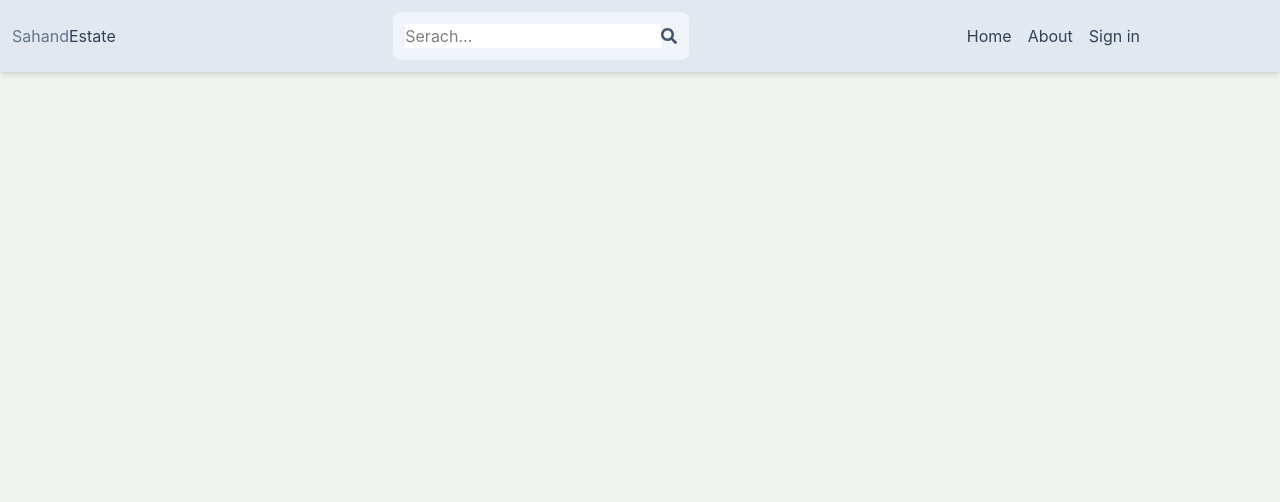
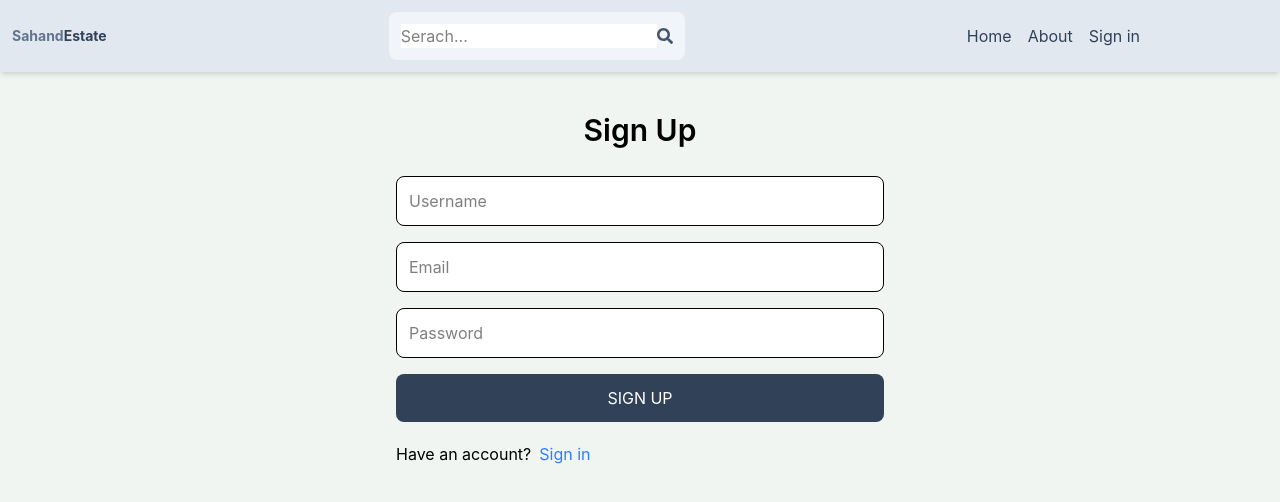
Before and after one commit to Sohaib-Git96/Mern-Estate-project-, a React (Vite) app in the folder client/: page /sign-up in a window 1280 px wide. Shown: the top 502 px of the page. Built offline with nearby package versions, Linux system fonts and the light colour scheme.

Commit message:
Complete Signup opage Functnality

```diff
--- a/client/src/App.jsx
+++ b/client/src/App.jsx
@@ -14,7 +14,7 @@
       <Route path="/home" element={<Home />}/>
       <Route path="/about" element={<About/>}/>
       <Route path="/sign-in" element={<Signin/>}/>
-      <Route path="/signup" element={<Signup/>}/>
+      <Route path="/sign-up" element={<Signup/>}/>
       <Route path="/profile" element={<Profile/>}/>
        </Routes>
       </BrowserRouter>
--- a/client/src/components/Header.jsx
+++ b/client/src/components/Header.jsx
@@ -6,7 +6,7 @@
       <header className="bg-slate-200 shadow-md">
         <div className="flex justify-between items-center max-w-6xl mx-w-auto p-3">
             <Link to="/">
-               <h1 clssName="font-bold text-sm sm-text-xl flex flex-wrap">
+               <h1 className="font-bold text-sm sm-text-xl flex flex-wrap">
                     <span className='text-slate-500'>Sahand</span>
                     <span className="text-slate-700">Estate</span>
                  </h1>
--- a/client/src/pages/Signup.jsx
+++ b/client/src/pages/Signup.jsx
@@ -1,21 +1,64 @@
-import React from 'react'
-import {Link} from "react-router-dom";
+import React, { useState } from 'react'
+import { Link,useNavigate } from "react-router-dom";
+
 export default function SignUp() {
+  const [formData, setFormData] = useState({})
+  const [error, setError] = useState(null)
+  const [loading, setLoading] = useState(false)
+  const navigate=useNavigate()
+
+  const handleChange = (e) => {
+    setFormData({
+      ...formData,
+      [e.target.id]: e.target.value,
+    })
+  }
+
+  const handleSubmit = async (e) => {
+    e.preventDefault();
+    try {
+      setLoading(true)
+      const res = await fetch("/api/auth/signup", {
+        method: "POST",
+        headers: {
+          "Content-Type": "application/json",
+        },
+        body: JSON.stringify(formData),
+      });
+      const data = await res.json();
+      if (data.success === false) {
+        setError(data.message)
+        navigate("/sign-in")
+        setLoading(false)
+        return;
+      }
+      setLoading(false)
+      setError(null)
+      console.log(data);
+    } catch (error) {
+      setLoading(false)
+      setError(error.message)
+    }
+  }; // <-- ye missing tha
+
   return (
     <div className="p-3 max-w-lg mx-auto">
       <h1 className="text-3xl text-center font-semibold my-7">Sign Up</h1>
-      <form className="flex flex-col gap-4">
-        <input type="text" placeholder="Username" className="border p-3 rounded-lg" id="username" />
-        <input type="email" placeholder="Email" className="border p-3 rounded-lg" id="email" />
-        <input type="password" placeholder="Password" className="border p-3 rounded-lg" id="password" />
-        <button className="bg-slate-700 text-white p-3 rounded-lg uppercase hover:opacity-95 disabled:opacity-80">Sign up</button>
+      <form onSubmit={handleSubmit} className="flex flex-col gap-4">
+        <input type="text" placeholder="Username" className="border p-3 rounded-lg" id="username" onChange={handleChange} />
+        <input type="email" placeholder="Email" className="border p-3 rounded-lg" id="email" onChange={handleChange} />
+        <input type="password" placeholder="Password" className="border p-3 rounded-lg" id="password" onChange={handleChange} />
+        <button disabled={loading} className="bg-slate-700 text-white p-3 rounded-lg uppercase hover:opacity-95 disabled:opacity-80">
+          {loading ? "Loading..." : "Sign Up"}
+        </button>
       </form>
-      <div className="flex gap-2 mt-5 ">
+      <div className="flex gap-2 mt-5">
         <p>Have an account?</p>
         <Link to="/sign-in">
-        <span className="text-blue-500">Sign in</span>
+          <span className="text-blue-500">Sign in</span>
         </Link>
       </div>
+      {error && <p className="text-red-500 mt-5">{error}</p>}
     </div>
   )
 }
```
